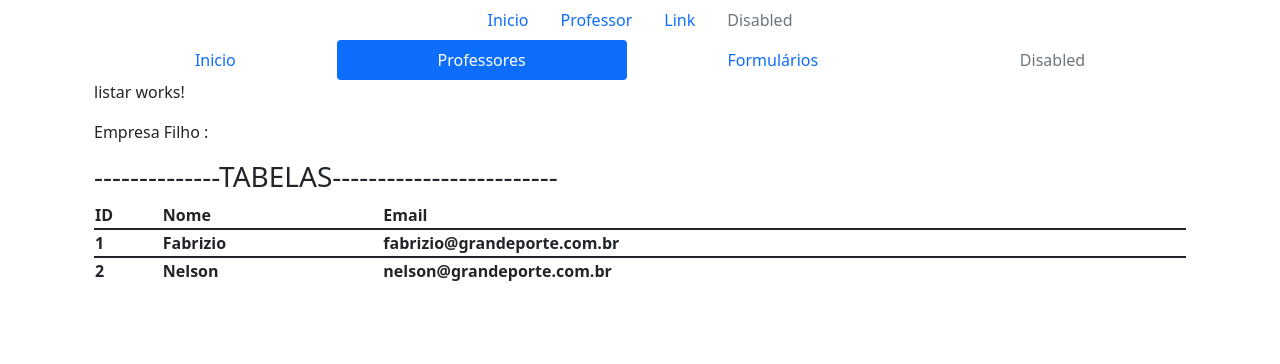
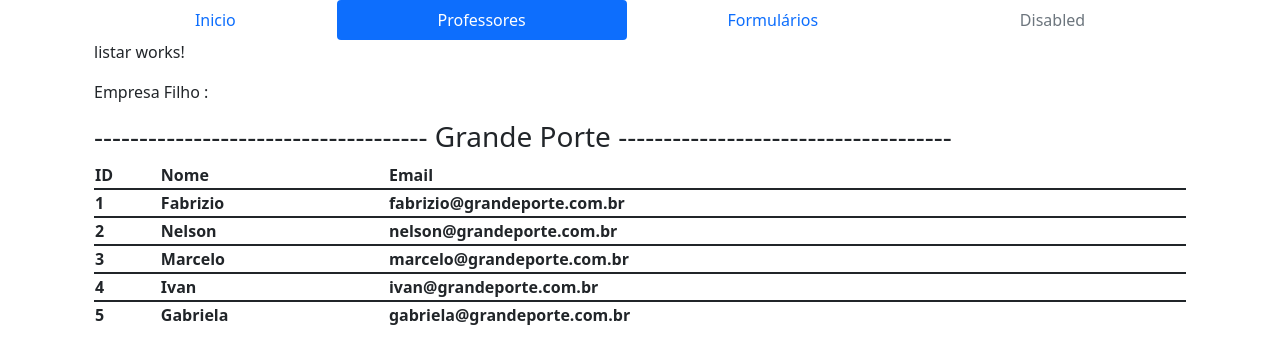
Before and after one commit to LineCaleffi/projeto-angular, an Angular app: page /professores in a window 1280 px wide. Shown: the top 364 px of the page. Built offline with nearby package versions, Linux system fonts and the light colour scheme.

Commit message:
atualizando

```diff
--- a/src/app/app.component.html
+++ b/src/app/app.component.html
@@ -1,6 +1,6 @@
 <div class="container">
   <ul class="nav nav-pills nav-fill justify-content-center">
-    <li class="nav-item">
+   <li class="nav-item">
       <a class="nav-link" [routerLink]="['/']"
         routerLinkActive="active"  aria-current="page" [routerLinkActiveOptions]="{exact : true}">Inicio</a>
     </li>
--- a/src/app/professores/listar/listar.component.html
+++ b/src/app/professores/listar/listar.component.html
@@ -1,7 +1,7 @@
 <p>listar works!</p>
 <p>Empresa Filho : {{ empresaFilho }}</p>
 <h3>
-  --------------TABELAS-------------------------
+  ------------------------------------- Grande Porte -------------------------------------
 </h3>
 <table class="table">
   <tr>
--- a/src/app/professores/listar/listar.component.ts
+++ b/src/app/professores/listar/listar.component.ts
@@ -12,7 +12,10 @@ export class ListarComponent implements OnInit {
   empresaFilho : string = '';
   professores = [
     { id : 1, nome: "Fabrizio", email: "fabrizio@grandeporte.com.br" },
-    { id : 2, nome: "Nelson", email: "nelson@grandeporte.com.br" }
+    { id : 2, nome: "Nelson", email: "nelson@grandeporte.com.br" },
+    { id : 3, nome: "Marcelo", email: "marcelo@grandeporte.com.br" },
+    { id : 4, nome: "Ivan", email: "ivan@grandeporte.com.br" },
+    { id : 5, nome: "Gabriela", email: "gabriela@grandeporte.com.br" }
   ];
   //private activatedRoute : ActivatedRoute
    // modificador de acesso, nome da variável e Classe do objeto a ser injetado
--- a/src/index.html
+++ b/src/index.html
@@ -11,23 +11,6 @@
               crossorigin="anonymous">
 </head>
 <body>
-
-  <ul class="nav justify-content-center">
-    <li class="nav-item">
-      <a class="nav-link" [routerLink]="['/routePath']"
-          routerLinkActive="router-link-active"  aria-current="page" href="#">Inicio</a>
-    </li>
-    <li class="nav-item">
-      <a class="nav-link" href="professores">Professor</a>
-    </li>
-    <li class="nav-item">
-      <a class="nav-link" href="#">Link</a>
-    </li>
-    <li class="nav-item">
-      <a class="nav-link disabled">Disabled</a>
-    </li>
-  </ul>
-
   <div class="container">
     <app-root></app-root>
   </div>
```
